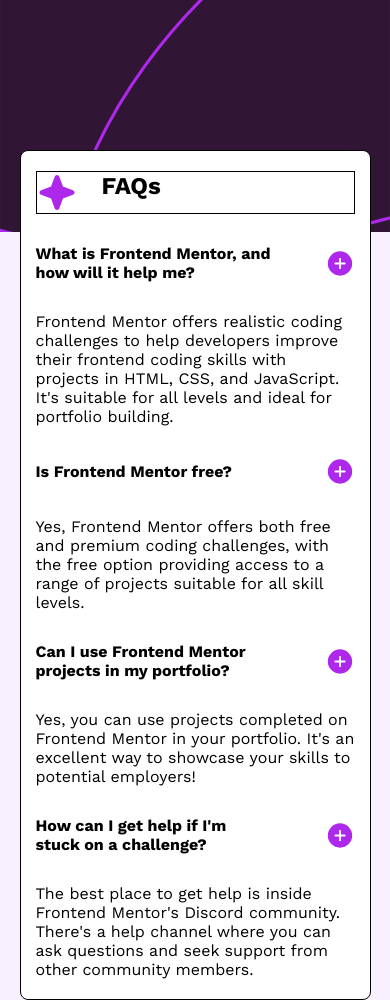
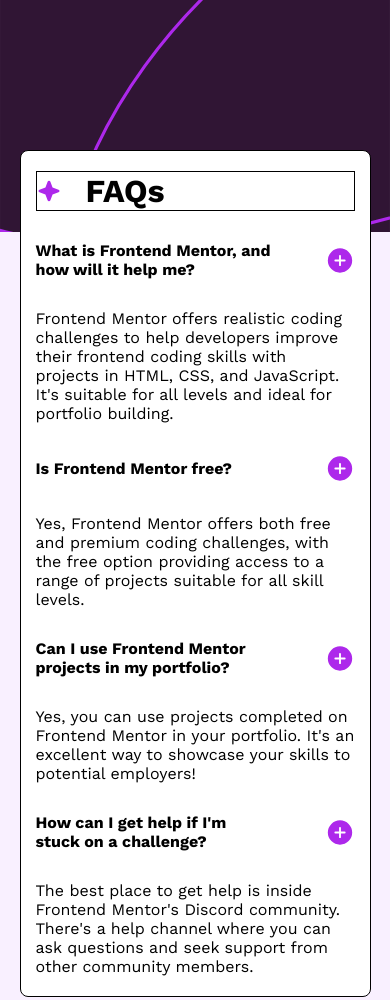
Before and after one commit to Arfirpo/faq-accordion-main, a plain HTML site: page index.html in a window 390 px wide. Drawn offline with Linux system fonts and the light colour scheme.

Commit message:
2nd try-mobile title fixed

```diff
--- a/style.css
+++ b/style.css
@@ -86,9 +86,19 @@
 .card-top{
   border: 1px solid #000;
   display: flex;
+  align-items: center;
   gap: 25px;
   margin-bottom: 1.875rem;
 }
+
+.card-top > h1{
+  font-size: xx-large;
+}
+
+.card-top > img {
+  width: 1.5rem;
+}
+
 .q-a-sec{
   display: flex;
   flex-direction: column;
@@ -109,10 +119,6 @@
 }
 
 
-
-
-
-
 .attribution {
   font-size: 11px;
   text-align: center;
```
